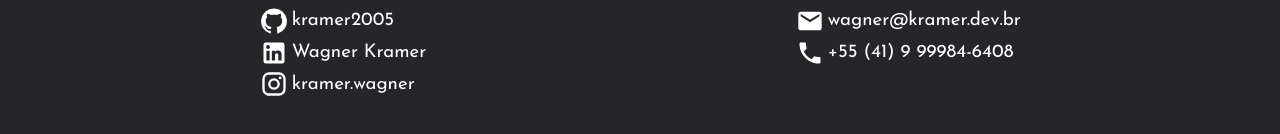
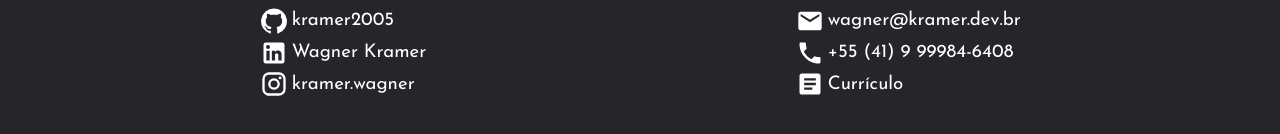
Before and after one commit to kramer2005/portfolio, a Next.js app: page / in a window 1280 px wide. Shown: the part 2323-2457 px from the top of the page. Built offline with nearby package versions, Linux system fonts and the light colour scheme.

Commit message:
feat: add resume

```diff
--- a/components/Contact/Contact.locales.tsx
+++ b/components/Contact/Contact.locales.tsx
@@ -1,9 +1,11 @@
 const locales = {
   'pt-BR': {
     contact: 'Contato',
+    resume: 'Currículo',
   },
   'en-US': {
     contact: 'Contact',
+    resume: 'Resume',
   },
 }
 
--- a/components/Contact/Contact.tsx
+++ b/components/Contact/Contact.tsx
@@ -6,6 +6,7 @@ import LinkedInIcon from '@mui/icons-material/LinkedIn'
 import EmailIcon from '@mui/icons-material/Email'
 import GitHubIcon from '@mui/icons-material/GitHub'
 import PhoneIcon from '@mui/icons-material/Phone'
+import ArticleIcon from '@mui/icons-material/Article'
 import locales from './Contact.locales'
 import { useRouter } from 'next/router'
 
@@ -56,6 +57,12 @@ const Contact = () => {
               +55 (41) 9 99984-6408
             </a>
           </div>
+          <div>
+            <ArticleIcon />
+            <a target="__blank" rel="noreferrer noopener" href="/resume.pdf">
+              {locales[locale].resume}
+            </a>
+          </div>
         </div>
       </div>
     </Container>
```
Also changed, not shown: 2 other files (tests, documents, lock files or other folders).
